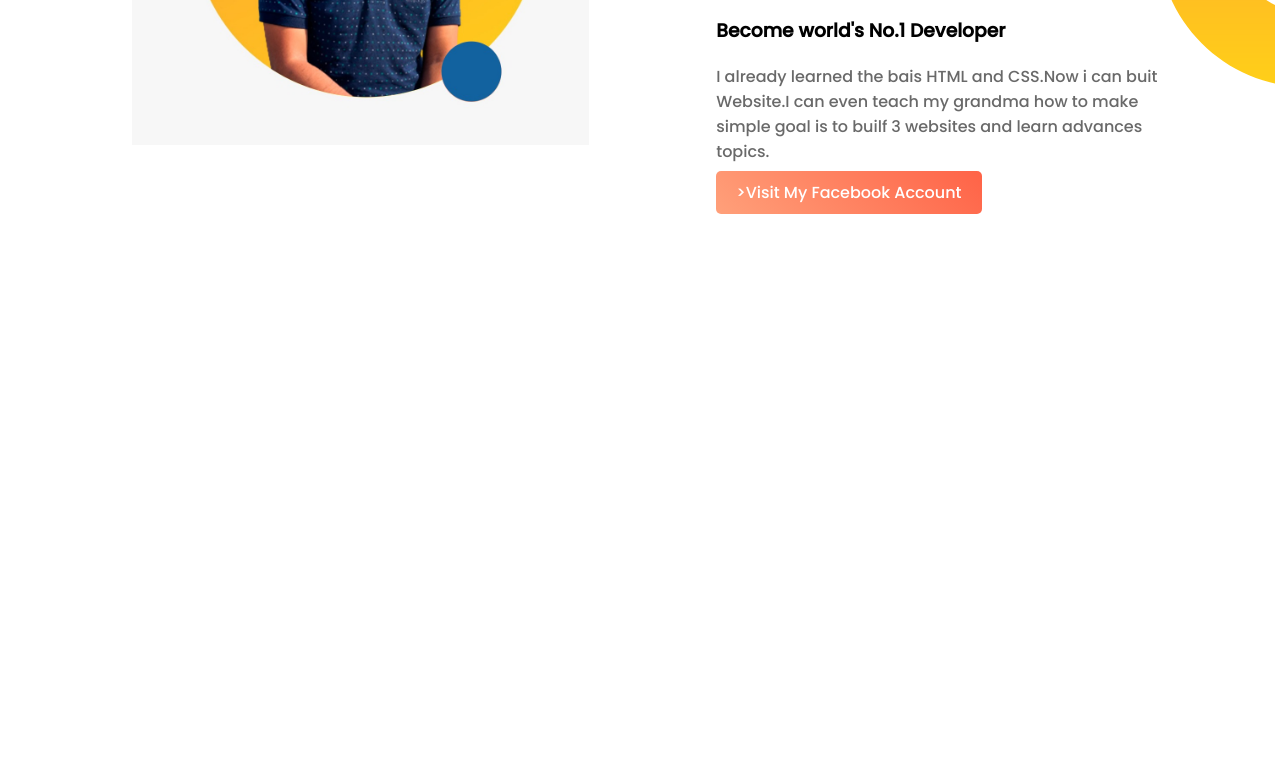
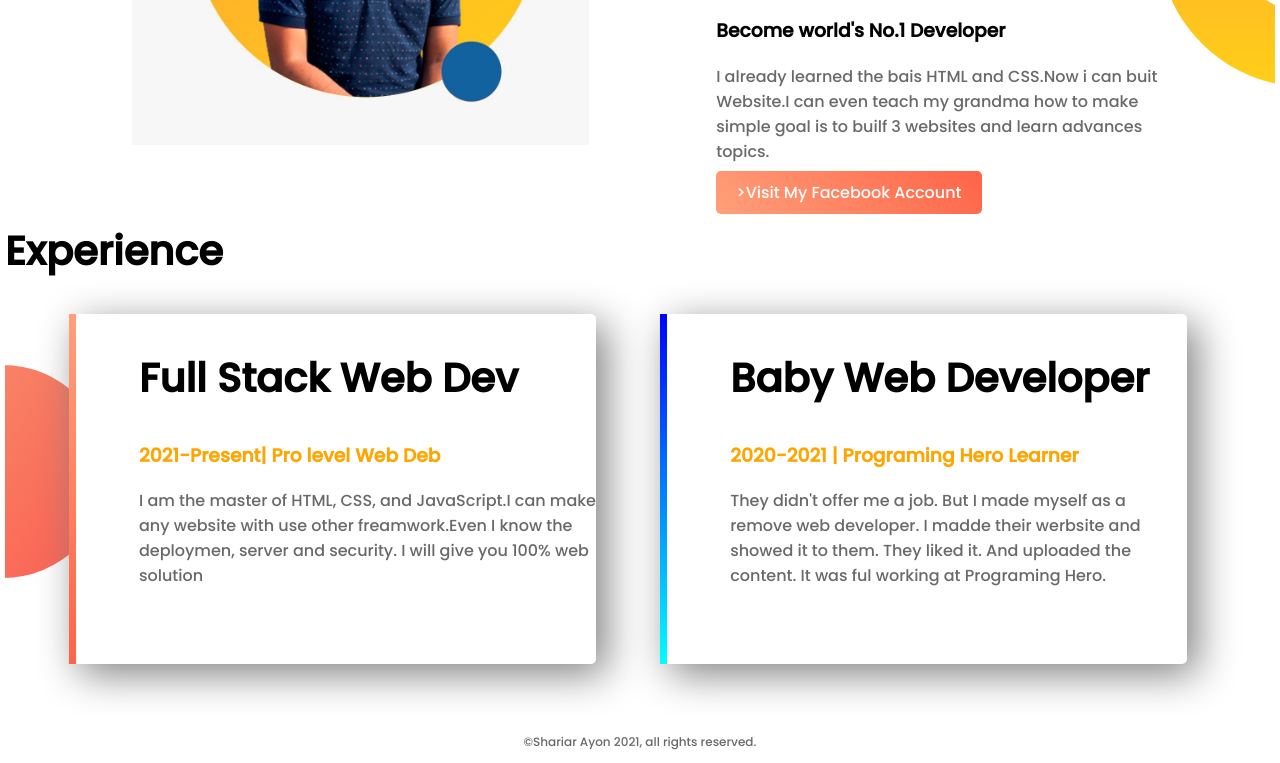
Before and after one commit to mdShariarRahmanOion/ayon, a plain HTML site: page index.html in a window 1280 px wide. Shown: the part 817-1580 px from the top of the page. Before the commit the page ends 1031 px from the top, so only its background shows below. Drawn offline with Linux system fonts and the light colour scheme.

Commit message:
added all thing

```diff
--- a/index.html
+++ b/index.html
@@ -35,6 +35,20 @@
                 </div>
 
             </section>
-
+            <section class="experience-area">
+                <h2>Experience</h2>
+                <div id="full-stack" class="half-width single-experince">
+                    <h2>Full Stack Web Dev</h2>
+                    <h3 class="name-highlight">2021-Present| Pro level Web Deb </h3>
+                    <p>I am the master of HTML, CSS, and JavaScript.I can make any website with use other freamwork.Even I know the deploymen, server and security. I will give you 100% web solution </p>
+                </div>
+                <div id="baby-web" class="half-width single-experince">
+                    <h2>Baby Web Developer</h2>
+                    <h3 class="name-highlight">2020-2021 | Programing Hero Learner</h3>
+                    <p>They didn't offer me a job. But I made myself as a remove web developer. I madde their werbsite and showed it to them. They liked it. And uploaded the content. It was ful working at Programing Hero.</p>
+                </div>
+            </section>
+        <footer>
+            <p>©Shariar Ayon 2021, all rights reserved.</footer>
     </body>
 </html>
--- a/style.css
+++ b/style.css
@@ -3,7 +3,7 @@ body{
     margin: 5px;
 }
 h1{
-    font-size: 50px;
+    font-size: 40px;
 }
 h2{
     font-size: 40px;
@@ -45,3 +45,28 @@ section{
     color: white;
     font-weight: 700px;
 }
+.single-experince{
+    box-shadow: 10px 10px 40px gray;
+    border-radius: 5px;
+    height: 70%;
+    background-color: white;
+}
+.experience-area{
+    background-image:url("images/exp-bg.png") ;
+    background-repeat: no-repeat;
+    background-position: left;
+}
+#full-stack{
+    border-left: 7px solid;
+   border-image: linear-gradient(180deg, lightSalmon,tomato);
+    border-image-slice: 1;
+}
+#baby-web{
+    border-left: 7px solid;
+   border-image: linear-gradient(180deg, blue, cyan);
+    border-image-slice: 1;
+}
+footer p{
+    text-align: center;
+    font-size: 12px;
+}
```
